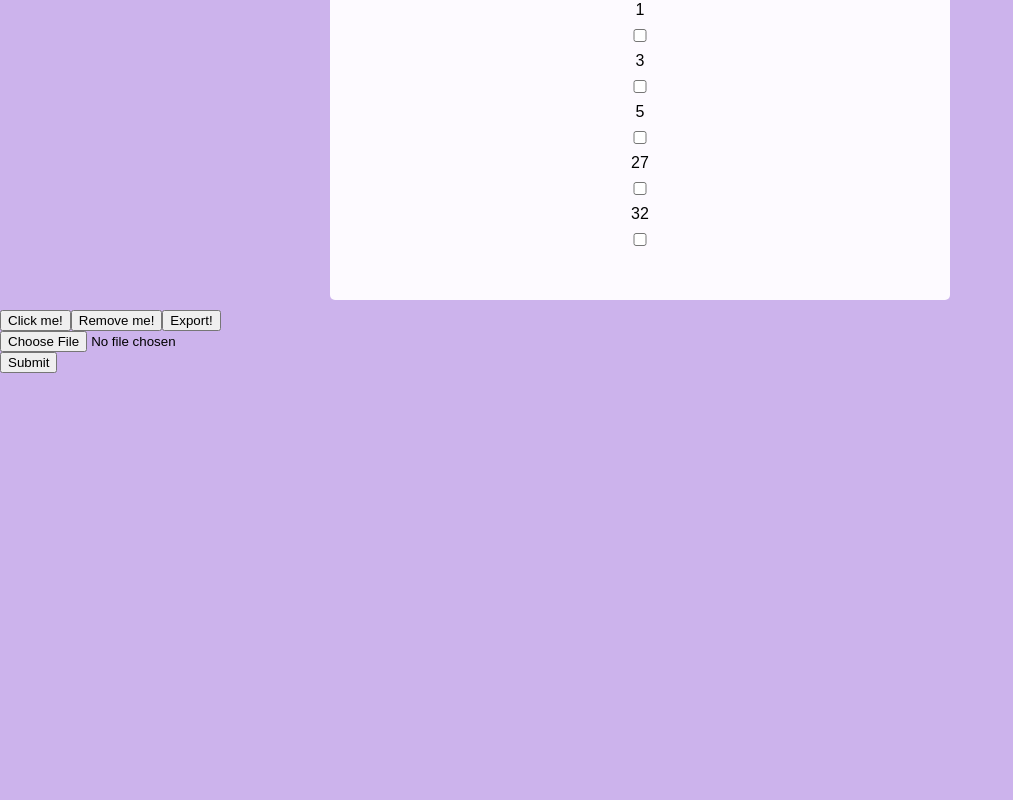
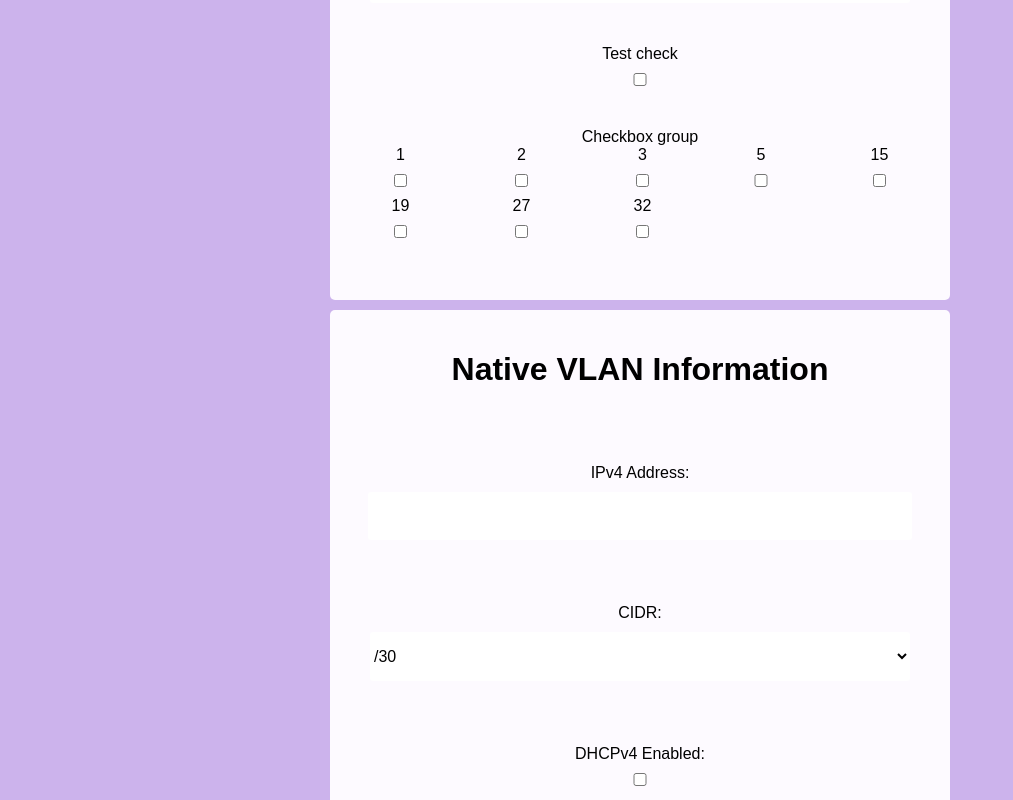
Before and after one commit to ImACoose/FirewallConfigGenReact, a React (Create React App) app in the folder firewall-config-gen-client/: page / in a window 1280 px wide. Shown: the part 1860-2660 px from the top of the page, without its empty margins (0-1013 px from the left). Before the commit the page ends 2233 px from the top, so only its background shows below. Built offline with nearby package versions, Linux system fonts and the light colour scheme.

Commit message:
checkbox groups complete

```diff
--- a/firewall-config-gen-client/src/Components/Container.css
+++ b/firewall-config-gen-client/src/Components/Container.css
@@ -24,6 +24,10 @@
     height: 1000px;
 }
 
+.NativeVLANInformation {
+    height: 800px;
+}
+
 .Container:hover {
     border: 2px solid rgb(158, 116, 166);
     box-shadow: 5px 5px 0 0 rgb(124, 92, 135);
--- a/firewall-config-gen-client/src/Components/FormBody.js
+++ b/firewall-config-gen-client/src/Components/FormBody.js
@@ -42,6 +42,7 @@ class FireWallDetailsForm extends React.Component{
 
         var NewData = {}
         NewData["FirewallDefaults"] = {}
+        NewData["NativeVLANInformation"] = {}
 
         Object.keys(ContainerTypes.FirewallDefaults).map(function(keyname, keyindex){
             if (ContainerTypes.FirewallDefaults[keyname].Name){
@@ -67,6 +68,32 @@ class FireWallDetailsForm extends React.Component{
                 }
             }
         })
+
+        Object.keys(ContainerTypes.NativeVLANInformation).map(function(keyname, keyindex){
+            if (ContainerTypes.NativeVLANInformation[keyname].Name){
+                if (ContainerTypes.NativeVLANInformation[keyname].InputType == "text"){
+                    NewData["NativeVLANInformation"][keyname] = "";
+                }
+                else if (ContainerTypes.NativeVLANInformation[keyname].InputType == "checkbox"){
+                    NewData["NativeVLANInformation"][keyname]= true
+                }
+                else if (ContainerTypes.NativeVLANInformation[keyname].InputType == "checkboxGroup"){
+                    NewData["NativeVLANInformation"][keyname]= {}
+                    console.log(ContainerTypes.NativeVLANInformation[keyname].InputType)
+
+                    const checkboxArray = ContainerTypes.NativeVLANInformation[keyname].checkboxArray
+
+                    checkboxArray.forEach(element => {
+                        console.log(element)
+                        NewData["NativeVLANInformation"][keyname][element] = false
+                    });
+                }
+                else if (ContainerTypes.NativeVLANInformation[keyname].InputType == "select"){
+                    NewData["NativeVLANInformation"][keyname] = ContainerTypes.NativeVLANInformation[keyname].SelectOptions[0];
+                }
+            }
+        })
+
 
 
 
@@ -285,7 +312,7 @@ class FireWallDetailsForm extends React.Component{
             //check whether it's part of a group, or standalone
             const parent = target.parentElement.parentElement //get the div, they're all inside of labels
             if (parent.classList[0] =="checkboxGroup"){
-                NewData[gggParent.id][parent.id][target.id] = target.checked
+                NewData[gggParent.parentElement.id][parent.id][target.id] = target.checked
             }
             else{
                 NewData[gggParent.id][target.id] = target.checked
@@ -488,7 +515,7 @@ class FireWallDetailsForm extends React.Component{
                                             else{
                                                 // sort out the naming scheme here, used for indexing on the back end, so very important
                                                 var itemName = "";
-                                                if (containerName !== "System Settings"){
+                                                if (containerName !== "System Settings" && containerName !== "Native VLAN Information"){
                                                     itemName = ContainerTypes[item][keyname].Name + " " + Numbers[0]
                                                 }
                                                 else{
--- a/firewall-config-gen-client/src/Components/InputField.css
+++ b/firewall-config-gen-client/src/Components/InputField.css
@@ -12,6 +12,11 @@ select {
     cursor:pointer;
     font-size: medium;
     height: 10
+}
+
+.checkboxGroup {
+    display: grid;
+    grid-template-columns: repeat(5, auto);
 }
 
 .hide {
--- a/firewall-config-gen-client/src/Components/InputField.js
+++ b/firewall-config-gen-client/src/Components/InputField.js
@@ -32,7 +32,9 @@ function CreateInputField ({id, name, type, onBlur, onChange, importedValue, Sel
     else if (type=="checkboxGroup"){
         const arrayOfFields = checkboxArray
         return(
-            <div className='checkboxGroup' id = {id}>
+            <div>
+                <label> {name} </label>
+                <div  className='checkboxGroup' id = {id}>
                 {arrayOfFields.map(element => {
                     return(
                         <label>
@@ -41,6 +43,8 @@ function CreateInputField ({id, name, type, onBlur, onChange, importedValue, Sel
                         </label>
                     )
                 })}
+                </div>
+
             </div>
         )
     }
--- a/firewall-config-gen-client/src/ContainerTypes.js
+++ b/firewall-config-gen-client/src/ContainerTypes.js
@@ -132,7 +132,7 @@ const ContainerTypes = {
             ID: "checkBoxGroup",
             InputType: "checkboxGroup",
             Name: "Checkbox group",
-            checkboxArray: ["1","3","5","27","32"],
+            checkboxArray: ["1","2","3","5","15","19","27","32"],
         },
     } ,
 
@@ -144,8 +144,49 @@ const ContainerTypes = {
         },
     },
 
+    // need a permanent VLAN called 'native vlan', cannot be deleted!!
+
+    NativeVLANInformation: {
+        Name: "Native VLAN Information",
+
+        IPv4Address: {
+            ID: "IPv4Address",
+            InputType: "text",
+            Name: "IPv4 Address",
+            Validation: "ipv4",
+        },
+
+        CIDR: {
+            ID: "CIDR",
+            InputType: "select",
+            Name: "CIDR",
+            SelectOptions: ["/30", "/29", "/28", "/27", "/26", "/25", "/24"],
+        },
+
+        DHCPv4Enabled: {
+            ID: "DHCPv4Enabled",
+            InputType: "Checkbox",
+            Name: "DHCPv4 Enabled",
+        },
+
+        // required/enabled if dhcpv4 is enabled
+        DHCPv4StartAddress: {
+            ID: "DHCPv4StartAddress",
+            InputType: "text",
+            Name: "DHCPv4 Start Address",
+            Validation: "ipv4",
+        },
+        // same rules as start address
+        DHCPv4EndAddress: {
+            ID: "DHCPv4EndAddress",
+            InputType: "text",
+            Name: "DHCPv4 End Address",
+            Validation: "ipv4",
+        }
+    },
+
     VLANInformation: {
-        Name: "Vlan Information",
+        Name: "Tagged Vlan Information",
         VLANID: {
             ID: "VLANID",
             InputType: "text",
```
